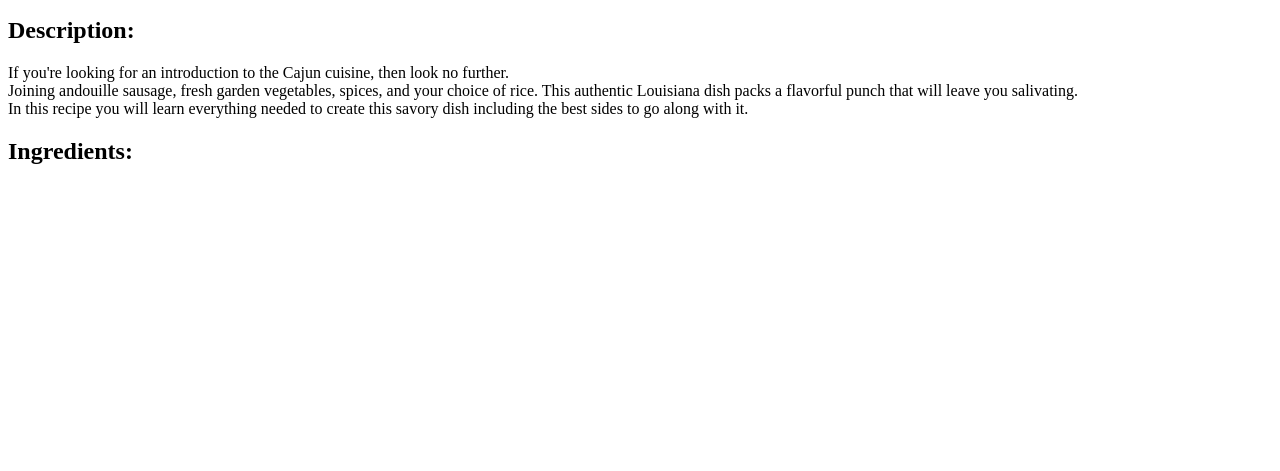
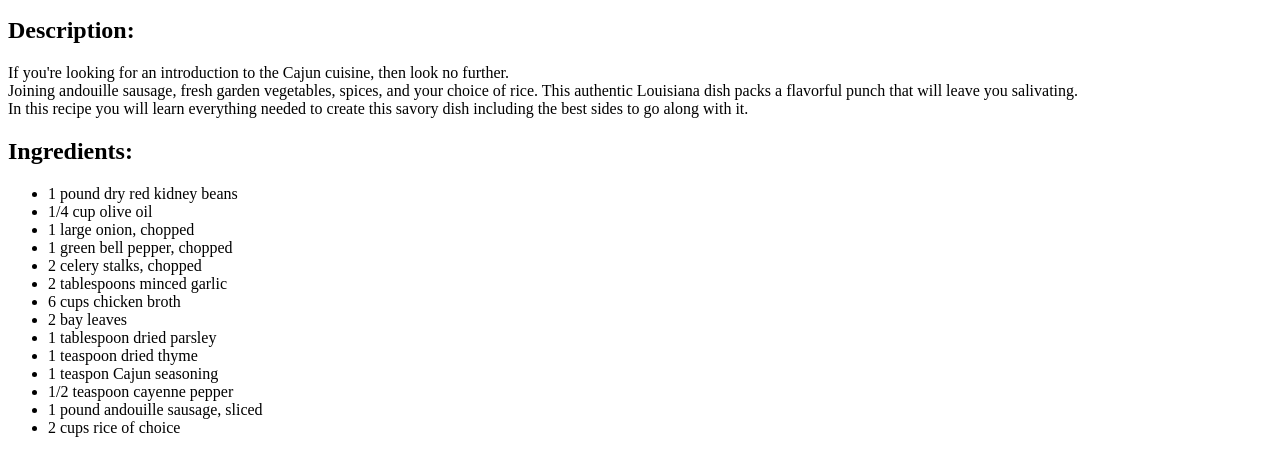
Before and after one commit to jsonp504/odin-recipes, a plain HTML site: page recipes/redbeans.html in a window 1280 px wide. Shown: the part 101-572 px from the top of the page. Drawn offline with Linux system fonts and the light colour scheme.

Commit message:
Add unordered ingredients list

```diff
--- a/recipes/redbeans.html
+++ b/recipes/redbeans.html
@@ -19,6 +19,23 @@
         </p>
 
         <h2>Ingredients:</h2>
+
+        <ul>
+            <li>1 pound dry red kidney beans</li>
+            <li>1/4 cup olive oil</li>
+            <li>1 large onion, chopped</li>
+            <li>1 green bell pepper, chopped</li>
+            <li>2 celery stalks, chopped</li>
+            <li>2 tablespoons minced garlic</li>
+            <li>6 cups chicken broth</li>
+            <li>2 bay leaves</li>
+            <li>1 tablespoon dried parsley</li>
+            <li>1 teaspoon dried thyme</li>
+            <li>1 teaspon Cajun seasoning</li>
+            <li>1/2 teaspoon cayenne pepper</li>
+            <li>1 pound andouille sausage, sliced</li>
+            <li>2 cups rice of choice</li>
+        </ul>
     </body>
 
 </html>
```
